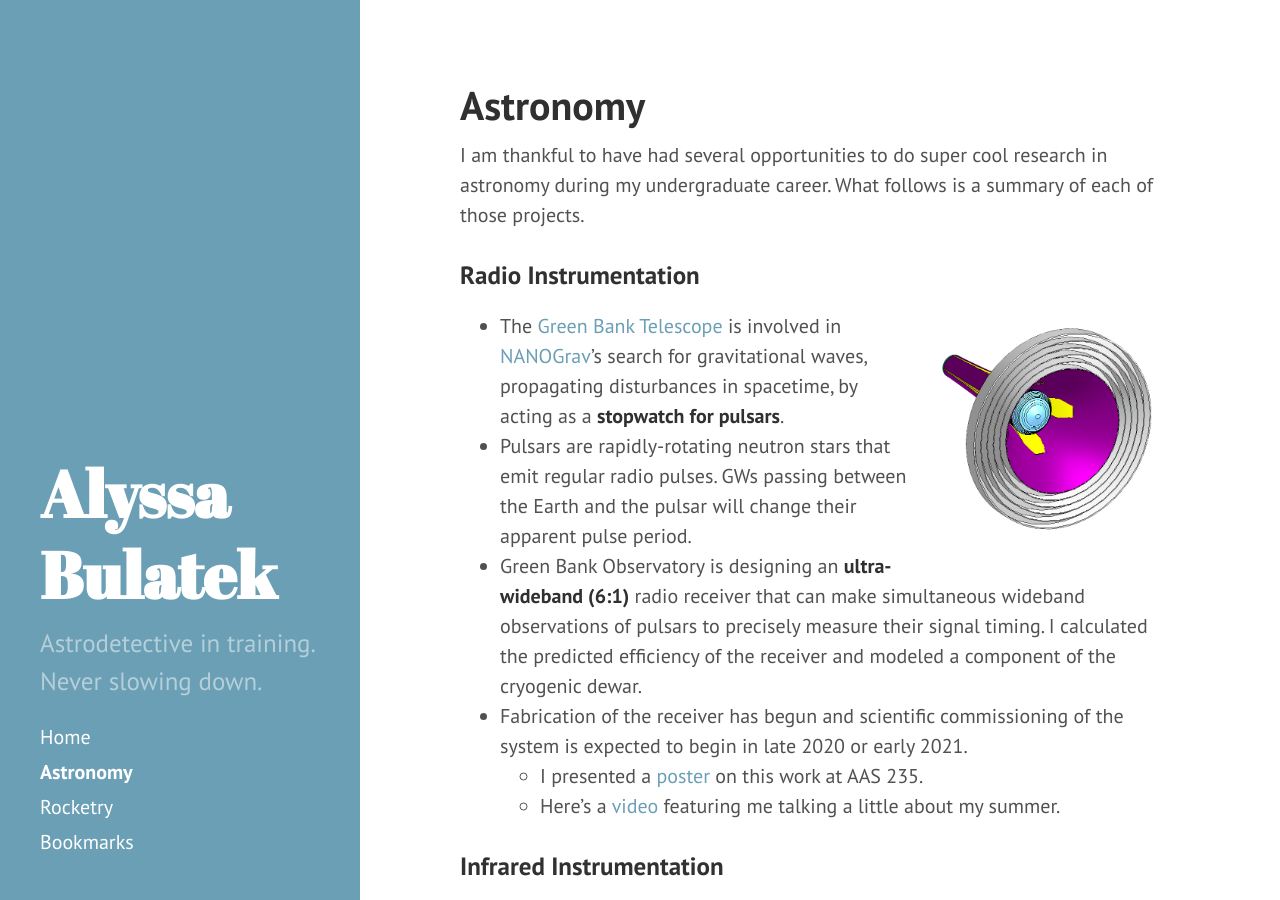
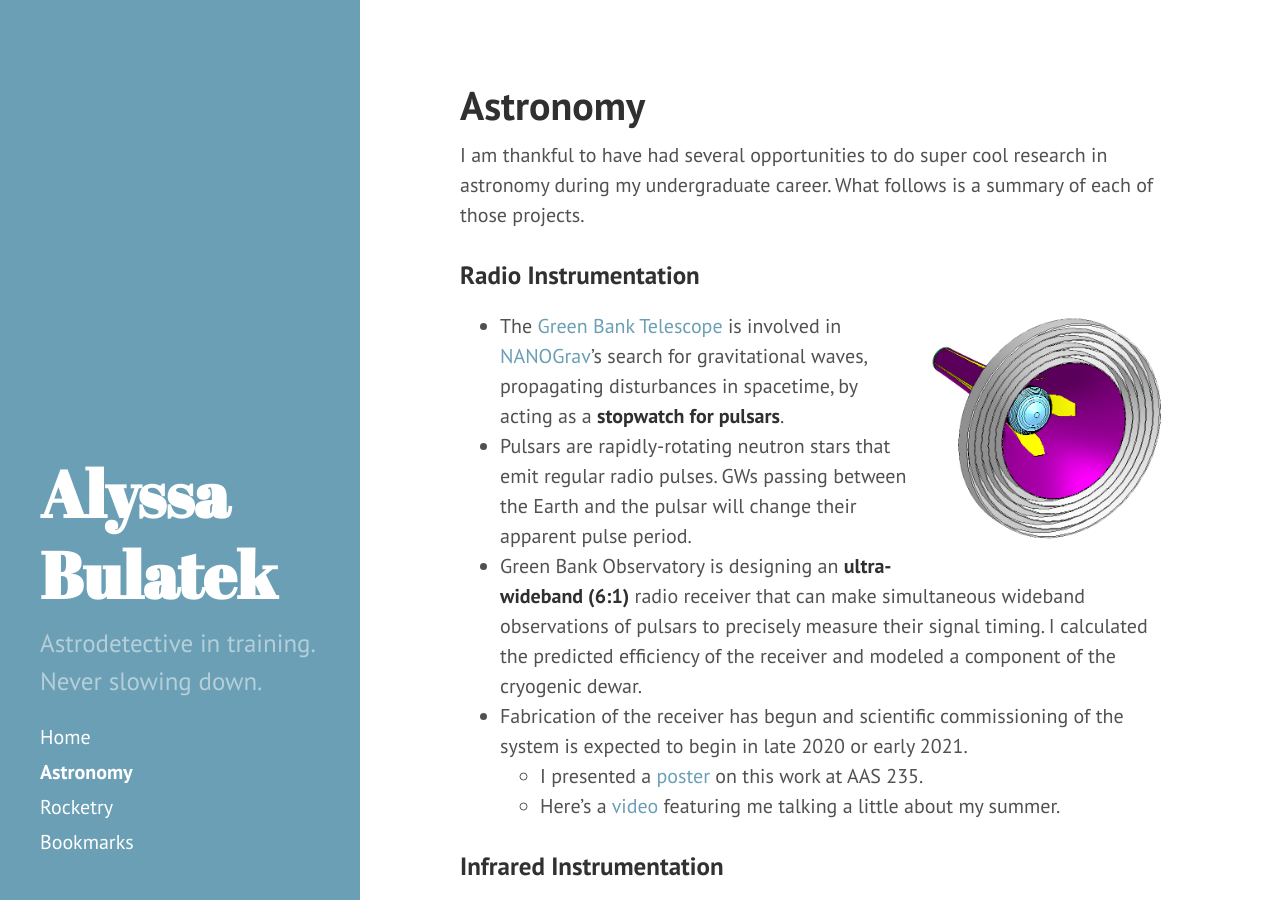
Before and after one commit to abulatek/abulatek.github.io, a Jekyll site: the page built from 01astronomy.md, in a window 1280 px wide and 900 px high. Built offline with Jekyll 4.4.1, drawn with Linux system fonts in a browser that asks for light colours.

Commit message:
Changed padding again

```diff
--- a/01astronomy.md
+++ b/01astronomy.md
@@ -8,7 +8,7 @@
 
 ### Radio Instrumentation
 
-<img src="https://abulatek.github.io/resources/feed_horn_perspective.png" width="265" align="right" style="padding: 25px;" alt="UWBR feed horn" />
+<img src="https://abulatek.github.io/resources/feed_horn_perspective.png" width="265" align="right" style="padding: 15px;" alt="UWBR feed horn" />
 - The [Green Bank Telescope](https://greenbankobservatory.org/science/telescopes/gbt/) is involved in [NANOGrav](http://nanograv.org/)'s search for gravitational waves, propagating disturbances in spacetime, by acting as a **stopwatch for pulsars**.
 - Pulsars are rapidly-rotating neutron stars that emit regular radio pulses. GWs passing between the Earth and the pulsar will change their apparent pulse period.
 - Green Bank Observatory is designing an **ultra-wideband (6:1)** radio receiver that can make simultaneous wideband observations of pulsars to precisely measure their signal timing. I calculated the predicted efficiency of the receiver and modeled a component of the cryogenic dewar.
@@ -18,7 +18,7 @@
 
 ### Infrared Instrumentation
 
-<img src="https://abulatek.github.io/resources/IPC_relation.png" height="275" align="right" style="padding: 25px;" alt="IPC relationship" />
+<img src="https://abulatek.github.io/resources/IPC_relation.png" height="275" align="right" style="padding: 15px;" alt="IPC relationship" />
 - The [Near-Earth Object Camera](https://uanews.arizona.edu/story/uarizona-looks-toward-work-nasa-s-potential-asteroidhunting-space-telescope) (also known as NEO Surveyor) spacecraft is designed to find, track, and characterize **potentially hazardous asteroids** (large and close to the Earth). The University of Rochester is contributing to the NEOCam project by characterizing prototypes of the high sensitivity 16-megapixel cameras that will fly on NEOCam.
 - During the summer of 2018, I participated in the Physics REU at UR. I worked in the infrared detector group with Dr. Judy Pipher, Craig McMurtry, and their graduate students. I wrote an algorithm to correct for an image-blurring effect that plagues long-wavelength (~10-micron) IR detectors called **interpixel capacitance (IPC)**.
 - IPC spreads signal from one pixel to its neighbors via capacitance between the pixels. It has been shown to be **signal-dependent**: the more signal deposited onto a pixel, the less signal gets spread to nearby pixels. So, to correct for IPC effectively, we must measure the relationship between signal spread and signal strength.
@@ -29,7 +29,7 @@
 
 #### IC 3877
 
-<img src="https://abulatek.github.io/resources/IC3877.png" height="250" align="right" style="padding: 25px;" alt="IC3877 images"/>
+<img src="https://abulatek.github.io/resources/IC3877.png" height="250" align="right" style="padding: 15px;" alt="IC3877 images"/>
 - In the spring of 2018, my Observational Astronomy course at Macalester analyzed 21 cm data from the VLA on KDG 215. In the data cube, another HI source was present off-axis and offset in velocity space from KDG 215. It was IC 3877, a large spiral galaxy that had previously been imaged for SDSS, but never in HI. I ended up imaging IC 3877 for a few reasons. Firstly, I only had experience with small dwarf galaxies, and wanted to see how a large spiral would look in the radio. Secondly, I was interested in seeing if an off-axis primary beam correction could recover the total HI flux measured by a single-dish observation.
 - Doing this imaging work was worth it, as the images were **beautiful**. I calculated an HI flux integral of 32.3 Jy km/s, compared to the ALFALFA result of 32.2 Jy km/s. Within the error for the VLA (10%), these integrals are the same (John Cannon, personal correspondence).
 
@@ -42,12 +42,12 @@
 
 ### Circumstellar Disks
 
-<img src="https://abulatek.github.io/resources/DMTau_bw.png" height="275" align="right" style="padding: 25px;" alt="DM Tau image"/>
+<img src="https://abulatek.github.io/resources/DMTau_bw.png" height="275" align="right" style="padding: 15px;" alt="DM Tau image"/>
 - During summer 2017, I took part in the KNAC REU at Wesleyan University working with Dr. Kevin Flaherty (now at Williams College). I used data from ALMA to **image the dust structure** of three circumstellar disks. For the disks around V4046 Sgr, MWC 480, and DM Tau, we were able to resolve down to spatial scales of 18, 29, and 25 AU respectively.
 - We used **MCMC modeling** to determine the dust-to-gas ratios in the rings in each of the disk as well as disk radii. This modeling work was preliminary, but allowed me to get familiar with MCMC techniques.
 
 <p align="center">
-  <img src="https://abulatek.github.io/resources/disk_stats.png" height="150" style="padding: 25px;" alt="Disk statistics" />
+  <img src="https://abulatek.github.io/resources/disk_stats.png" height="150" style="padding: 15px;" alt="Disk statistics" />
   (Note: figures not to scale and are only meant to illustrate the relative size of each ring.)
 </p>
 
```
